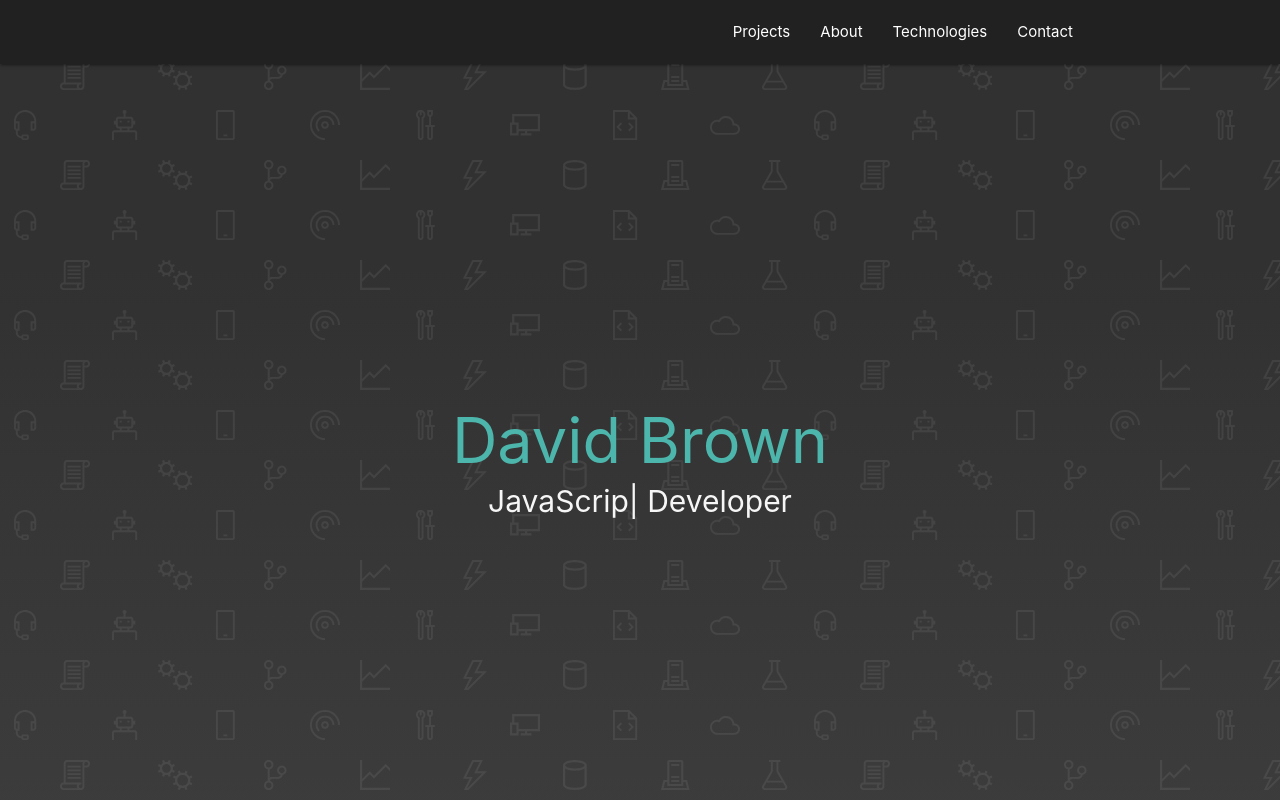
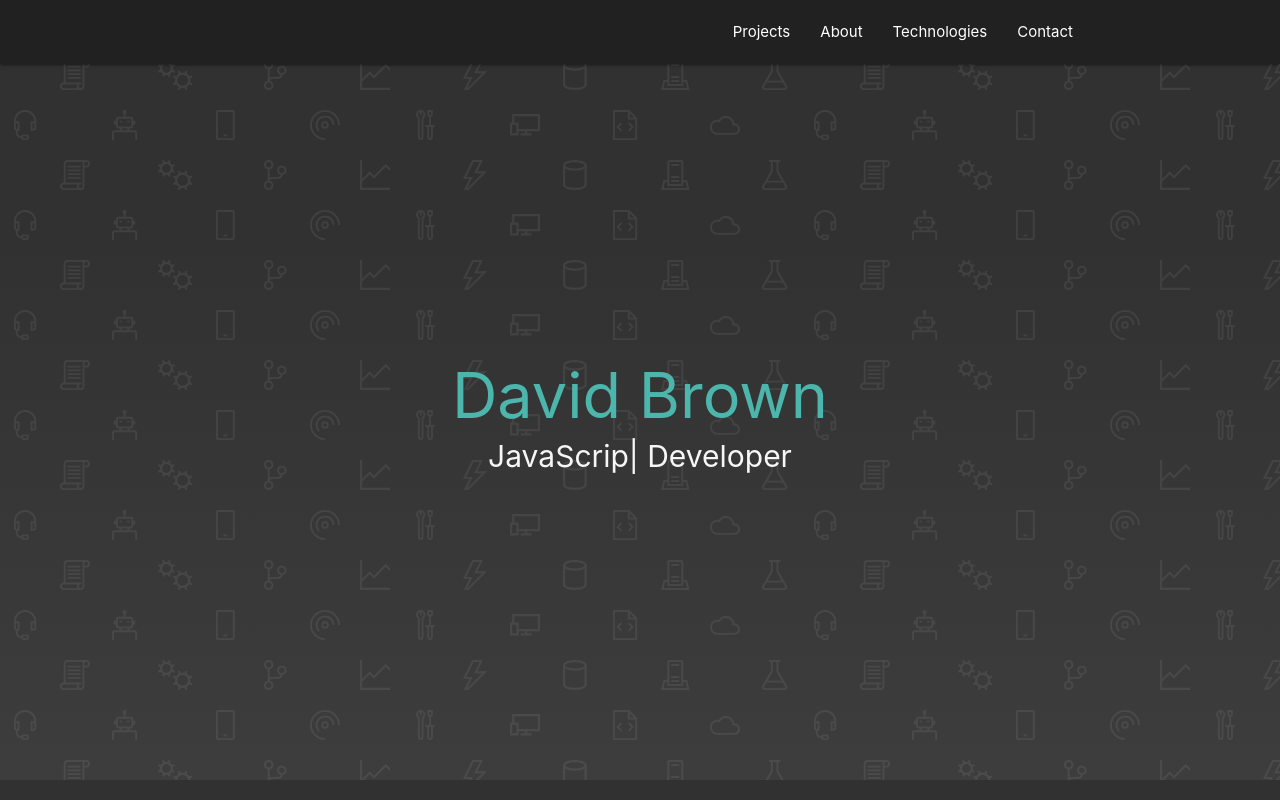
Before and after one commit to Adobe-Android/Portfolio, a plain HTML site: page index.html in a window 1280 px wide. Shown: the top 800 px of the page. Drawn offline with nearby package versions, Linux system fonts and the light colour scheme; files whose address does not match are found by name.

Commit message:
Reduce header parallax size from 58em to 52em

```diff
--- a/css/style.css
+++ b/css/style.css
@@ -150,7 +150,7 @@ nav ul a:hover {
   background: url(../backgrounds//home-hero-bg.svg),linear-gradient(180deg,var(--primary-bg-color) 30.12%, var(--accent-color) 192.47%);
 
   /* min-height: 770px; */
-  min-height: 58em;
+  min-height: 52em;
 }
 
 .typed-text {
```
